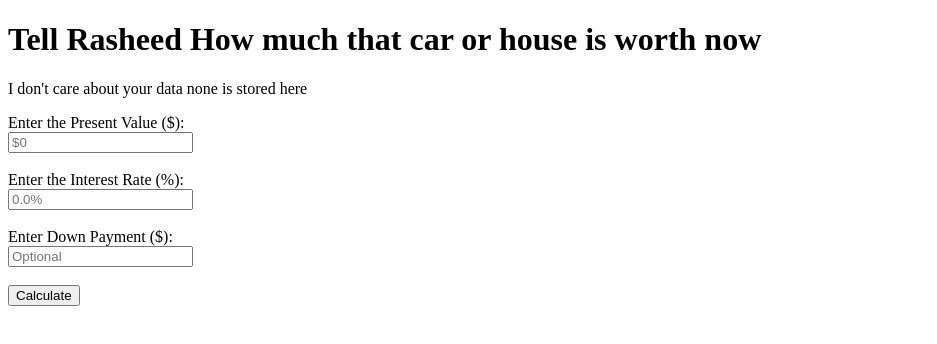
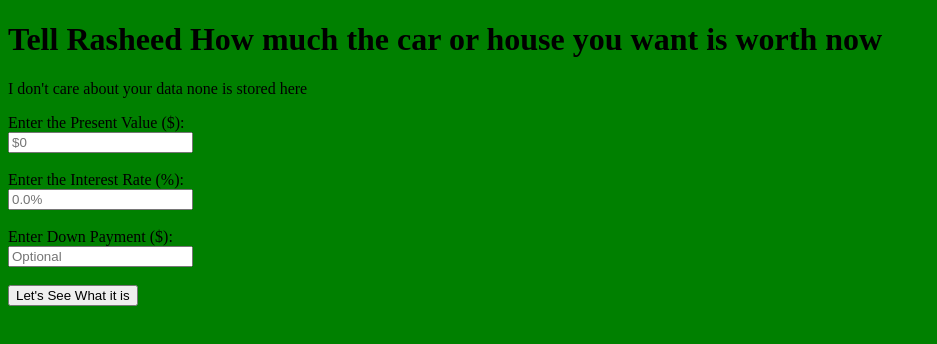
Before and after one commit to supreme-rah/rasheedcalculates, a plain HTML site: page index.html in a window 1280 px wide. Shown: the whole page, without its empty margins (0-937 px from the left). Drawn offline with Linux system fonts and the light colour scheme.

Commit message:
Add files via upload
This is the updated version Thank you

```diff
--- a/index.html
+++ b/index.html
@@ -1,10 +1,17 @@
 <!DOCTYPE html>
 <html>
+
 <head>
+    <style>
+        body {
+            background-color: green;
+        }
+    </style>
     <title>Rasheed Loves to Help</title>
 </head>
 <body>
-    <h1>Tell Rasheed How much that car or house is worth now</h1>
+
+    <h1>Tell Rasheed How much the car or house you want is worth now</h1>
     <p>I don't care about your data none is stored here</p>
     <form id="calculatorForm">
         <label>Enter the Present Value ($):</label><br>
@@ -18,7 +25,7 @@
         <label>Enter Down Payment ($):</label><br>
         <input type="number" id="downPayment" placeholder="Optional"><br><br>
 
-        <button type="button" onclick="rasheedsBrain()">Calculate</button>
+        <button type="button" onclick="rasheedsBrain()">Let's See What it is</button>
     </form>
     <p id="result"></p>
 
@@ -31,7 +38,7 @@
 
             // Check if required inputs are valid
             if (isNaN(presentValue) || isNaN(interestRate)) {
-                document.getElementById("result").innerText = "Please enter valid numbers.";
+                document.getElementById("result").innerText = "You didn't enter anything for me to do .";
                 return;
             }
 
@@ -39,7 +46,7 @@
             var futureValue = presentValue * (1 + interestRate / 100) + downPayment;
 
             // Display the result
-            document.getElementById("result").innerText = "Rasheed says you will be paying : $" + futureValue.toFixed(2) + " once you finish paying it off . DONT GET BAMBOZLED";
+            document.getElementById("result").innerText = "Rasheed says you will be paying : $" + futureValue.toFixed(2) + " once you finish paying it off . DONT GET RIPPED";
 
         }
     </script>
```
